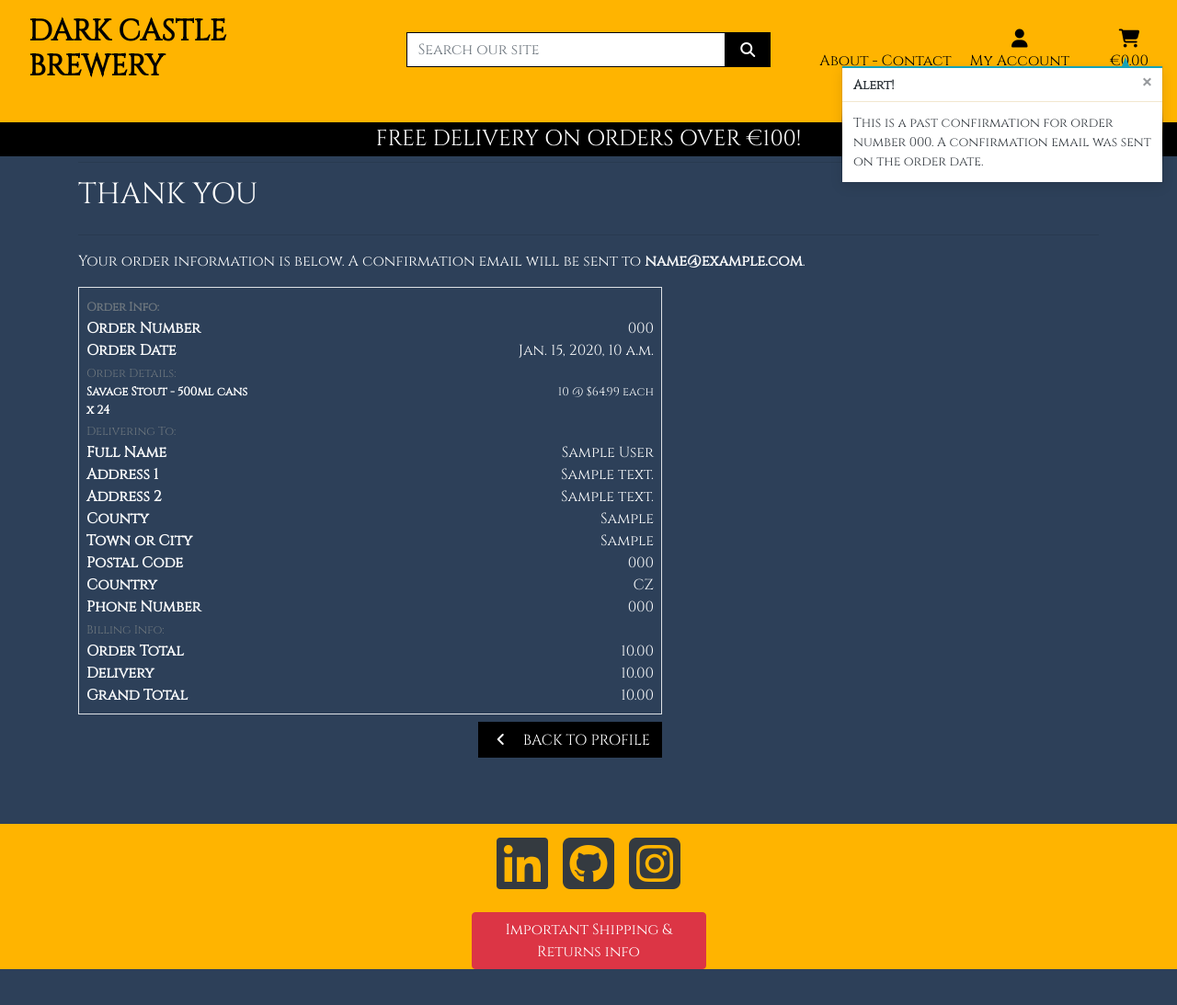
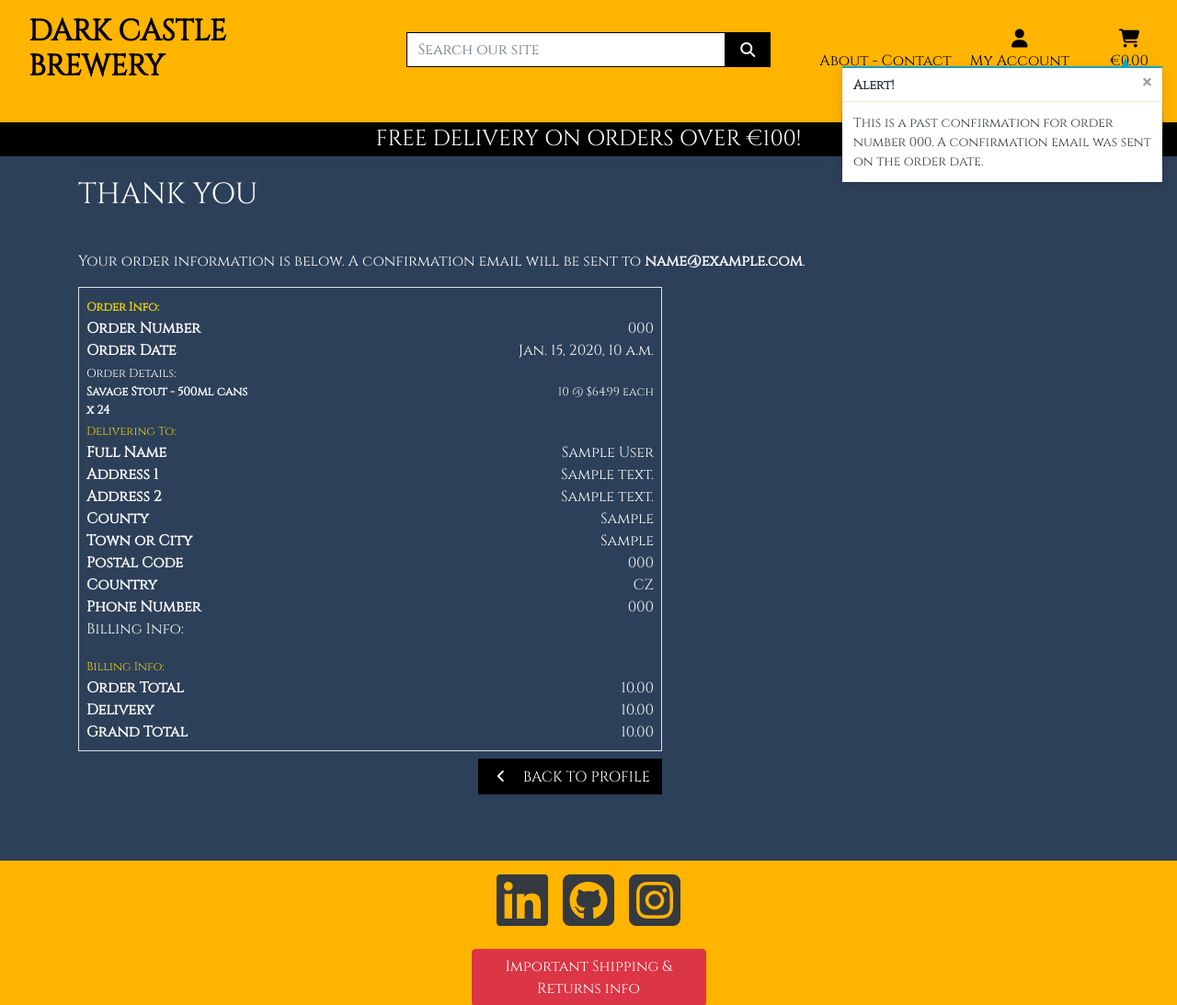
Before and after one commit to Code-Institute-Submissions/Dark-Castle-Brewery1, a Django app: page /profile/order_history/000 in a window 1280 px wide. Shown: the top 1093 px of the page at 92% size. Run offline with Django 3.2, Linux system fonts and the light colour scheme; data comes from the database, SQL or seed files in the repository; tables that the repository leaves empty hold one stand-in row (values such as "Sample post"); some libraries are stand-ins or nearby versions.

Commit message:
styling fixes limit search bar characters

```diff
--- a/checkout/templates/checkout/checkout_success.html
+++ b/checkout/templates/checkout/checkout_success.html
@@ -30,7 +30,7 @@
                 <div class="order-confirmation-wrapper text-light p-2 border">
                     <div class="row">
                         <div class="col">
-                            <small class="text-muted font-weight-bold">Order Info:</small>
+                            <small class="order-success-text font-weight-bold">Order Info:</small>
                         </div>
                     </div>
 
@@ -54,7 +54,7 @@
 
                     <div class="row">
                         <div class="col ">
-                            <small class="text-muted text-white ">Order Details:</small>
+                            <small class="order-success-textv text-white ">Order Details:</small>
                         </div>
                     </div>
 
@@ -73,7 +73,7 @@
 
                     <div class="row">
                         <div class="col">
-                            <small class="text-muted">Delivering To:</small>
+                            <small class="order-success-text">Delivering To:</small>
                         </div>
                     </div>
 
@@ -157,7 +157,8 @@
 
                     <div class="row">
                         <div class="col">
-                            <small class="text-muted">Billing Info:</small>
+                            <p>Billing Info:</p>
+                            <small class="order-success-text">Billing Info:</small>
                         </div>
                     </div>
 
--- a/static/css/base.css
+++ b/static/css/base.css
@@ -342,6 +342,10 @@ body {
     }
 }
 
+.order-success-text {
+    color: #ffe100e3;
+}
+
 /* pad the top a bit when navbar is collapsed on mobile */
 @media (max-width: 991px) {
     .header-container {
--- a/templates/base.html
+++ b/templates/base.html
@@ -48,7 +48,7 @@
             <div class="col-12 col-lg-4 my-auto py-1 py-lg-0">
                 <form method="GET" action="{% url 'products' %}">
                     <div class="input-group w-100">
-                        <input class="form-control border border-black rounded-0" type="text" name="q" placeholder="Search our site">
+                        <input class="form-control border border-black rounded-0" type="text" name="q" placeholder="Search our site" maxlength="50">
                         <div class="input-group-append">
                             <button class="form-control btn btn-black border border-black rounded-0" type="submit">
                                 <span class="icon">
```
